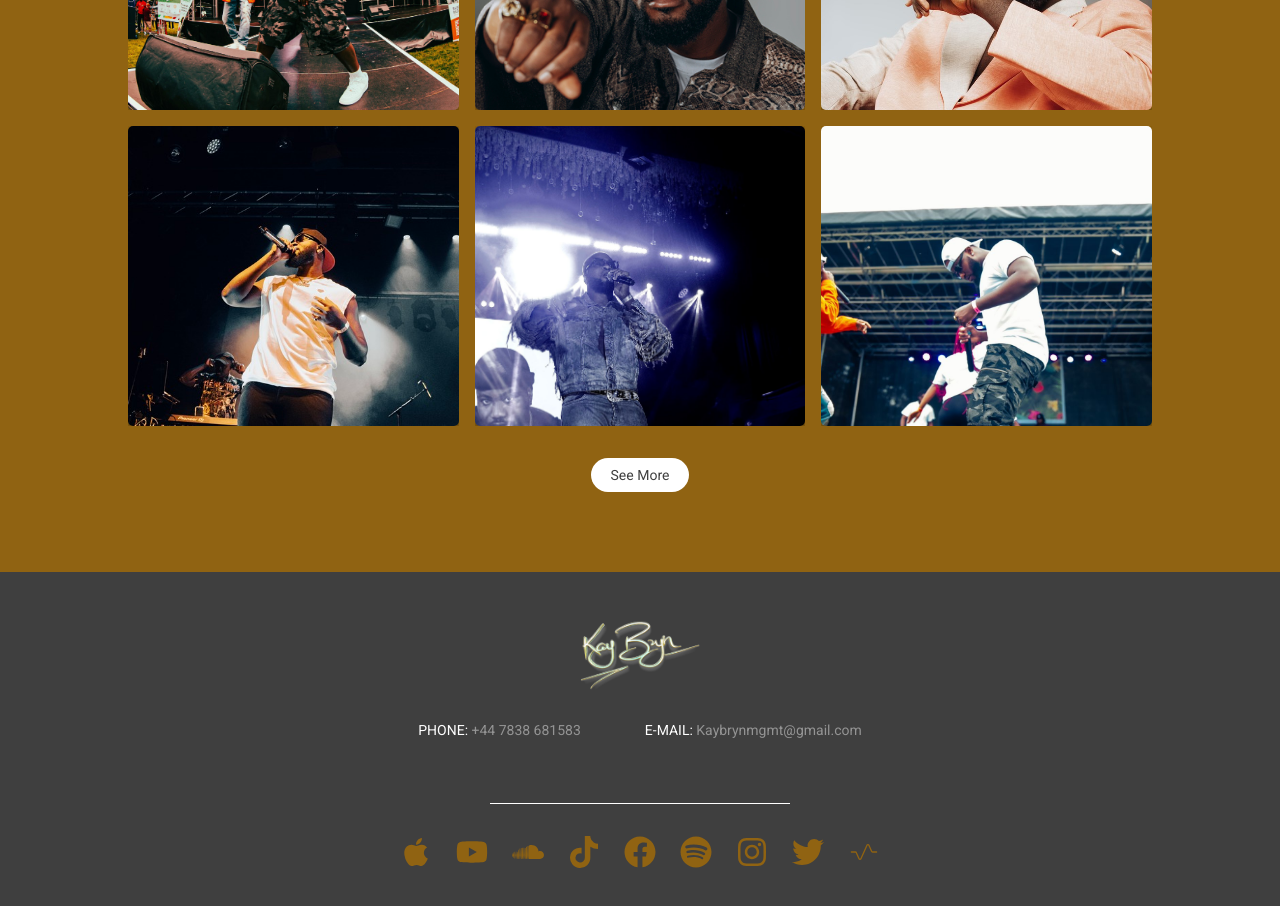
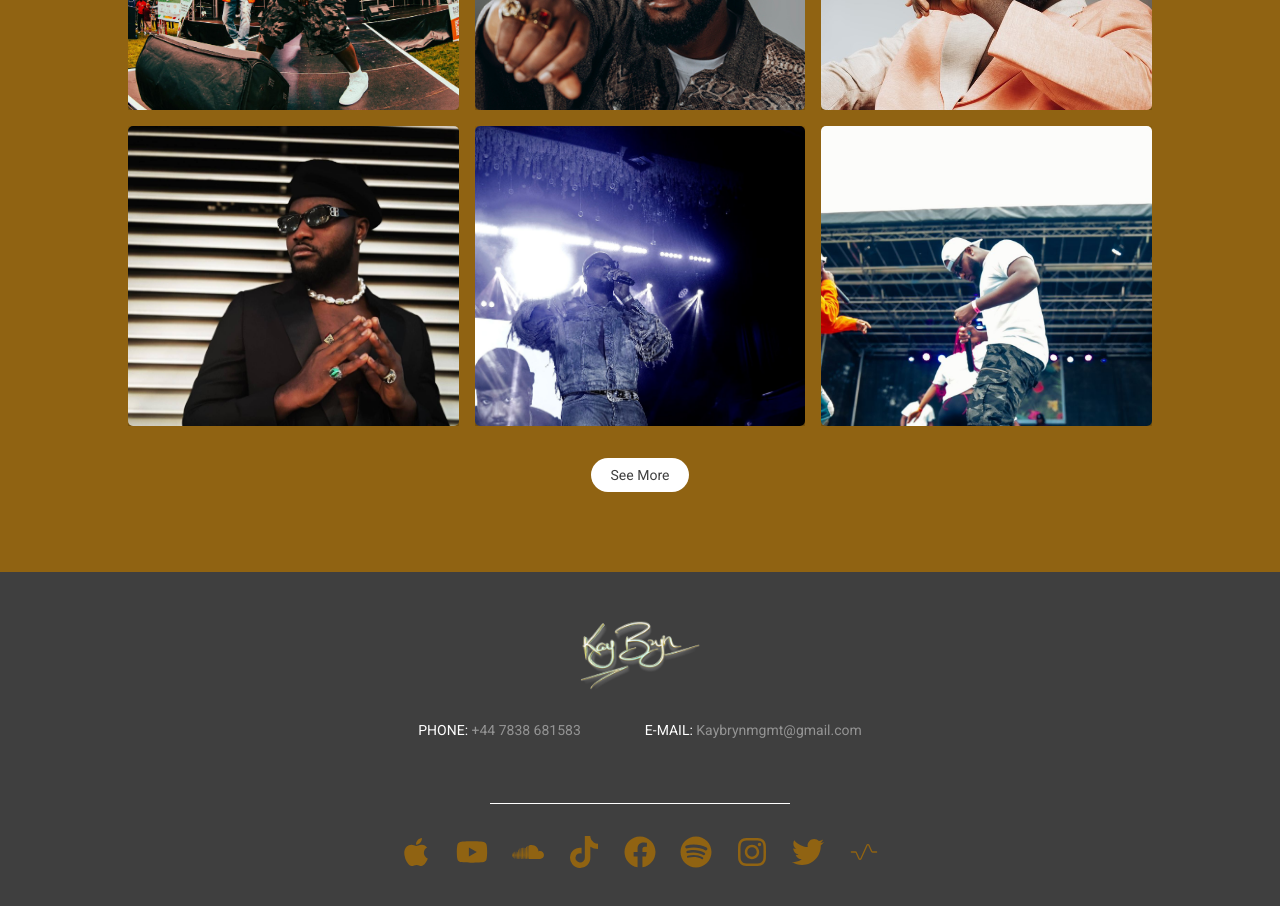
Before and after one commit to kobby0000/kaybrynn, a React (Create React App) app: page / in a window 1280 px wide. Shown: the part 3560-4466 px from the top of the page. Built offline with nearby package versions, Linux system fonts and the light colour scheme; a web font is replaced by a local one.

Commit message:
image chaged on homepage gallery section

```diff
--- a/src/assets/index.js
+++ b/src/assets/index.js
@@ -22,7 +22,7 @@ export const Media = [
 
   {
     type: "image",
-    url: require("./IMG_6384 (1).jpg"),
+    url: require("./0B36318B-BD0B-4D6F-BE3E-E8F4F5D74C6B (1).JPG"),
   },
   {
     type: "image",
```
